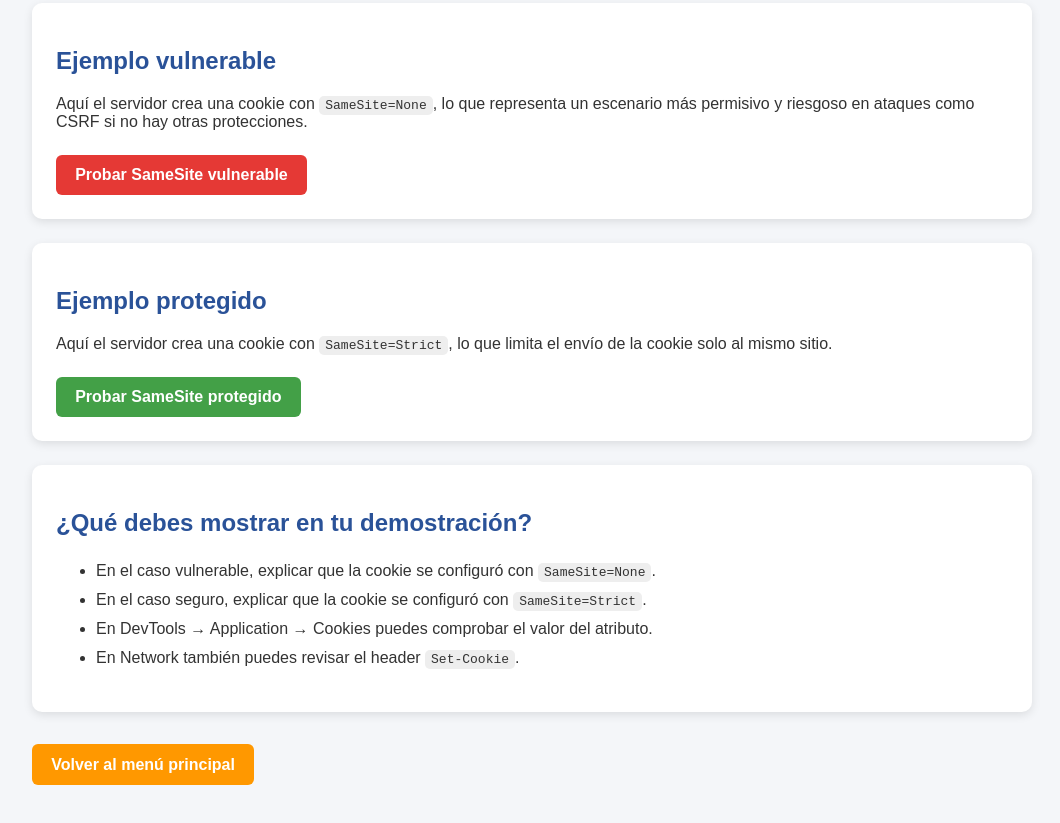
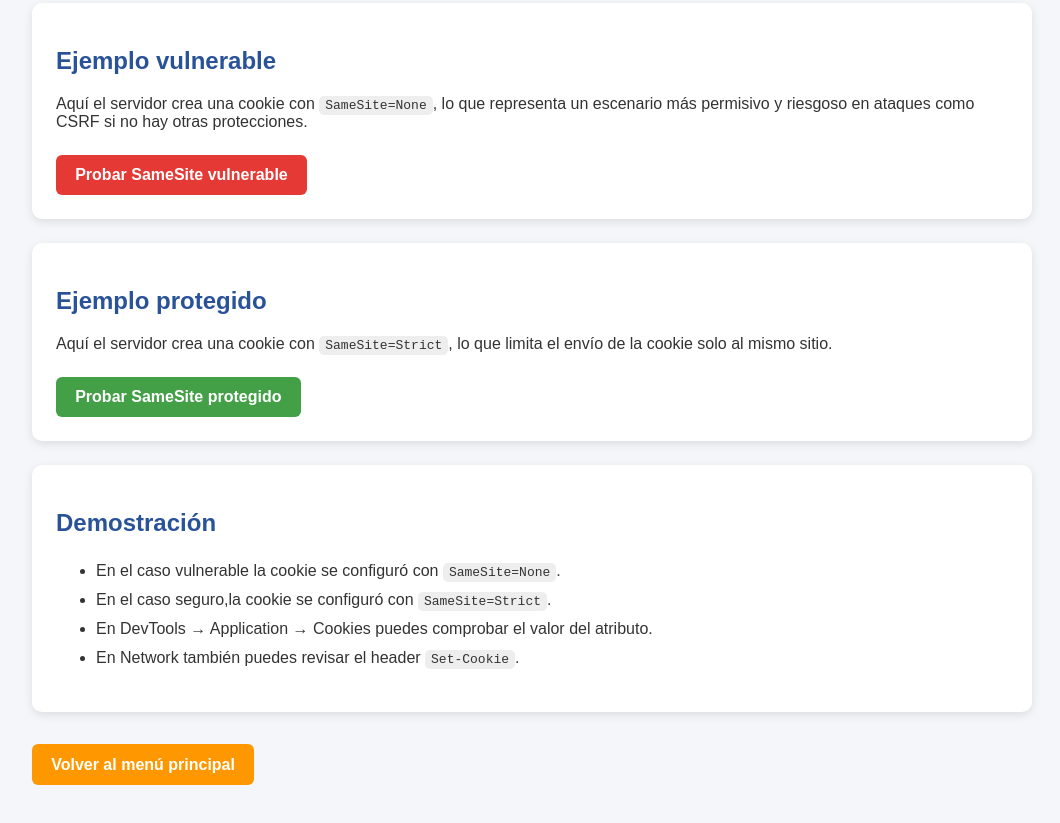
Before and after one commit to Kevin-VR-99/hardening_de_cabeceras, a website: page same_site/index.html in a window 1280 px wide. Shown: the part 499-1322 px from the top of the page, without its empty margins (108-1168 px from the left). Drawn offline with Linux system fonts and the light colour scheme.

Commit message:
feat: update demonstration headings for clarity in HttpOnly and SameSite examples

```diff
--- a/same_site/index.html
+++ b/same_site/index.html
@@ -115,10 +115,10 @@
         </div>
 
         <div class="card">
-            <h2>¿Qué debes mostrar en tu demostración?</h2>
+            <h2>Demostración</h2>
             <ul>
-                <li>En el caso vulnerable, explicar que la cookie se configuró con <code>SameSite=None</code>.</li>
-                <li>En el caso seguro, explicar que la cookie se configuró con <code>SameSite=Strict</code>.</li>
+                <li>En el caso vulnerable la cookie se configuró con <code>SameSite=None</code>.</li>
+                <li>En el caso seguro,la cookie se configuró con <code>SameSite=Strict</code>.</li>
                 <li>En DevTools → Application → Cookies puedes comprobar el valor del atributo.</li>
                 <li>En Network también puedes revisar el header <code>Set-Cookie</code>.</li>
             </ul>
```
Also changed, not shown: http_only/index.html (+1 -1 lines).
